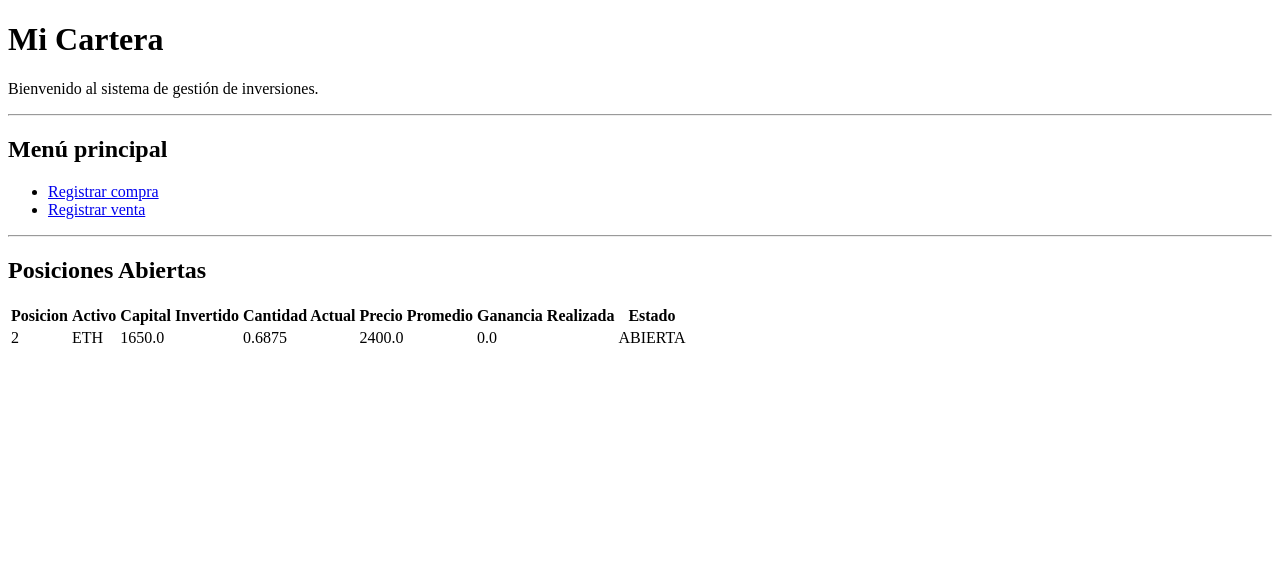
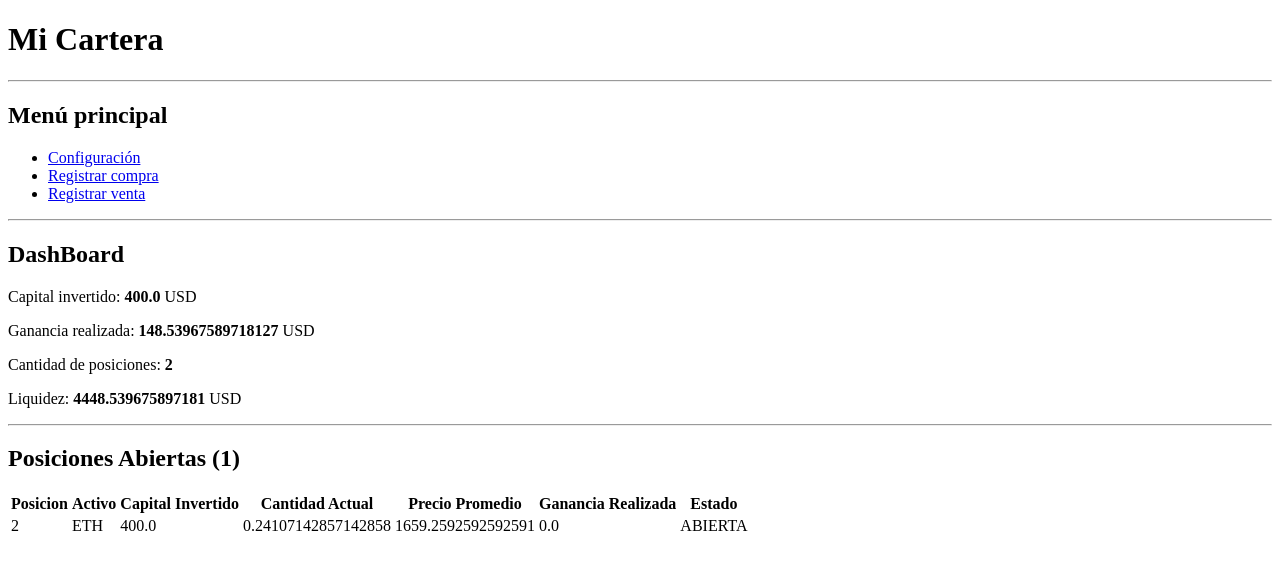
Before and after one commit to FloridiaLean/Cartera-de-Activos, a Flask app: page / in a window 1280 px wide. Shown: the top 570 px of the page. Run offline with Flask 3, Linux system fonts and the light colour scheme.

Commit message:
Funcionalidad: implementar configuracion y metricas iniciales del dashboard

```diff
--- a/calculos.py
+++ b/calculos.py
@@ -31,6 +31,8 @@ def analizar_operaciones(operaciones):
     else:
         precio_promedio = capital_historico / cantidad_total
 
+
+    capital_invertido_actual = cantidad_actual * precio_promedio
     ganancia_realizada = 0
 
     for venta in ventas:
@@ -38,6 +40,7 @@ def analizar_operaciones(operaciones):
 
     return {
     "capital_historico": float(capital_historico),
+    "capital_invertido_actual": float(capital_invertido_actual),
     "cantidad_total": float(cantidad_total),
     "cantidad_actual": float(cantidad_actual),
     "capital_recuperado": float(capital_recuperado),
@@ -101,6 +104,7 @@ def generar_resumen_posicion(operaciones,posiciones,posicion_id):
         'fecha_apertura': posicion['fecha_apertura'],
         'fecha_cierre': posicion['fecha_cierre'],
         'capital_historico': analisis['capital_historico'],
+        'capital_invertido_actual': analisis['capital_invertido_actual'],
         'cantidad_actual': analisis['cantidad_actual'],
         'cantidad_total': analisis['cantidad_total'],
         'precio_promedio': analisis['precio_promedio'],
@@ -118,3 +122,48 @@ def generar_resumen_todas_posiciones(operaciones,posiciones):
         resumenes.append(resumen)
 
     return resumenes
+
+def calcular_capital_invertido(resumenes):
+
+    capital_invertido = 0
+
+    for resumen in resumenes:
+        capital_invertido += resumen['capital_invertido_actual']
+
+    return capital_invertido
+
+def calcular_ganancia_realizada(resumenes):
+
+    ganancia_realizada = 0
+
+    for resumen in resumenes:
+        ganancia_realizada += resumen['ganancia_realizada']
+
+    return ganancia_realizada
+
+def calcular_cantidad_posiciones(resumenes):
+
+    return len(resumenes)
+
+def calcular_liquidez(configuracion,dashboard):
+
+    capital_inicial = configuracion["capital_inicial"]
+    capital_invertido = dashboard["capital_invertido"]
+    ganancia_realizada = dashboard["ganancia_realizada"]
+
+    liquidez = (capital_inicial - capital_invertido + ganancia_realizada)
+
+    return liquidez
+
+def generar_resumen_dashboard(resumenes_abiertas,resumenes_todas,configuracion):
+
+    dashboard = {
+
+        "capital_invertido": calcular_capital_invertido(resumenes_abiertas),
+        "ganancia_realizada": calcular_ganancia_realizada(resumenes_todas),
+        "cantidad_posiciones": calcular_cantidad_posiciones(resumenes_todas),
+        "cantidad_posiciones_abiertas": calcular_cantidad_posiciones(resumenes_abiertas)
+    }
+    dashboard["liquidez"] = calcular_liquidez(configuracion, dashboard)
+
+    return dashboard
--- /dev/null
+++ b/configuracion.json
@@ -0,0 +1,3 @@
+{
+    "capital_inicial": 4700.0
+}
--- a/datos.py
+++ b/datos.py
@@ -1,7 +1,9 @@
 from persistencia import (
     cargar_operaciones,
-    cargar_posiciones
+    cargar_posiciones,
+    cargar_configuracion
 )
 
 operaciones = cargar_operaciones()
 posiciones = cargar_posiciones()
+configuracion = cargar_configuracion()
--- a/operaciones.json
+++ b/operaciones.json
@@ -131,32 +131,12 @@
     },
     {
         "id": 14,
-        "fecha": "05/08/2026 15:33",
+        "fecha": "06/08/2026 09:22",
         "posicion_id": 2,
         "tipo": "compra",
         "activo": "ETH",
-        "monto_invertido": 1500.0,
-        "precio_compra": 2400.0,
-        "cantidad": 0.625
-    },
-    {
-        "id": 15,
-        "fecha": "05/08/2026 15:33",
-        "posicion_id": 3,
-        "tipo": "compra",
-        "activo": "BTC",
-        "monto_invertido": 150.0,
-        "precio_compra": 64000.0,
-        "cantidad": 0.00234375
-    },
-    {
-        "id": 16,
-        "fecha": "05/08/2026 15:44",
-        "posicion_id": 3,
-        "tipo": "venta",
-        "activo": "BTC",
-        "cantidad": 0.00234375,
-        "precio_venta": 65000.0,
-        "monto_recibido": 152.34375
+        "monto_invertido": 250.0,
+        "precio_compra": 1400.0,
+        "cantidad": 0.17857142857142858
     }
 ]
--- a/posiciones.json
+++ b/posiciones.json
@@ -10,14 +10,7 @@
         "id": 2,
         "activo": "ETH",
         "estado": "ABIERTA",
-        "fecha_apertura": "05/08/2026 15:33",
+        "fecha_apertura": "06/08/2026 09:22",
         "fecha_cierre": null
-    },
-    {
-        "id": 3,
-        "activo": "BTC",
-        "estado": "CERRADA",
-        "fecha_apertura": "05/08/2026 15:33",
-        "fecha_cierre": "05/08/2026 15:44"
     }
 ]
--- a/routes/__init__.py
+++ b/routes/__init__.py
@@ -1,9 +1,11 @@
 from .inicio import inicio_bp
 from .compras import compras_bp
 from .ventas import ventas_bp
+from .configuracion import configuracion_bp
 
 def registrar_blueprints(app):
 
     app.register_blueprint(inicio_bp)
     app.register_blueprint(compras_bp)
     app.register_blueprint(ventas_bp)
+    app.register_blueprint(configuracion_bp)
--- a/routes/inicio.py
+++ b/routes/inicio.py
@@ -4,14 +4,16 @@ from flask import (
 )
 from datos import (
     posiciones,
-    operaciones
+    operaciones,
+    configuracion
 )
 
 from posiciones import (
     obtener_posiciones_abiertas
 )
 from calculos import (
-    generar_resumen_todas_posiciones
+    generar_resumen_todas_posiciones,
+    generar_resumen_dashboard
 )
 
 inicio_bp = Blueprint("inicio",__name__)
@@ -21,6 +23,9 @@ def inicio():
 
     posiciones_abiertas = obtener_posiciones_abiertas(posiciones)
 
-    resumenes =generar_resumen_todas_posiciones(operaciones,posiciones_abiertas)
+    resumenes_abiertas = generar_resumen_todas_posiciones(operaciones,posiciones_abiertas)
+    resumenes_todas = generar_resumen_todas_posiciones(operaciones,posiciones)
 
-    return render_template("index.html",resumenes=resumenes)
+    dashboard = generar_resumen_dashboard(resumenes_abiertas,resumenes_todas,configuracion)
+
+    return render_template("index.html",resumenes=resumenes_abiertas,dashboard=dashboard)
--- a/templates/index.html
+++ b/templates/index.html
@@ -10,20 +10,28 @@
 
 <h1>Mi Cartera</h1>
 
-<p>Bienvenido al sistema de gestión de inversiones.</p>
-
 <hr>
 
 <h2>Menú principal</h2>
 
 <ul>
-    <li><a href="/compras">Registrar compra</a></li>
-    <li><a href="/ventas">Registrar venta</a></li>
+    <li><a href="{{ url_for('configuracion.mostrar_configuracion') }}">Configuración</a></li>
+    <li><a href="{{ url_for('compras.compras') }}">Registrar compra</a></li>
+    <li><a href="{{ url_for('ventas.ventas') }}">Registrar venta</a></li>
 </ul>
 
 <hr>
 
-<h2>Posiciones Abiertas</h2>
+<h2>DashBoard</h2>
+
+<p>Capital invertido: <strong>{{ dashboard["capital_invertido"] }}</strong> USD</p>
+<p>Ganancia realizada: <strong>{{ dashboard["ganancia_realizada"] }}</strong> USD</p>
+<p>Cantidad de posiciones: <strong>{{ dashboard["cantidad_posiciones"] }}</strong></p>
+<p>Liquidez: <strong>{{ dashboard["liquidez"] }}</strong> USD</p>
+
+<hr>
+
+<h2>Posiciones Abiertas (<strong>{{ dashboard["cantidad_posiciones_abiertas"] }}</strong>)</h2>
 
 <table>
 
```
Also changed, not shown: persistencia.py (+15 -0 lines), routes/configuracion.py (added, +34 -0 lines), templates/configuracion.html (added, +28 -0 lines).
